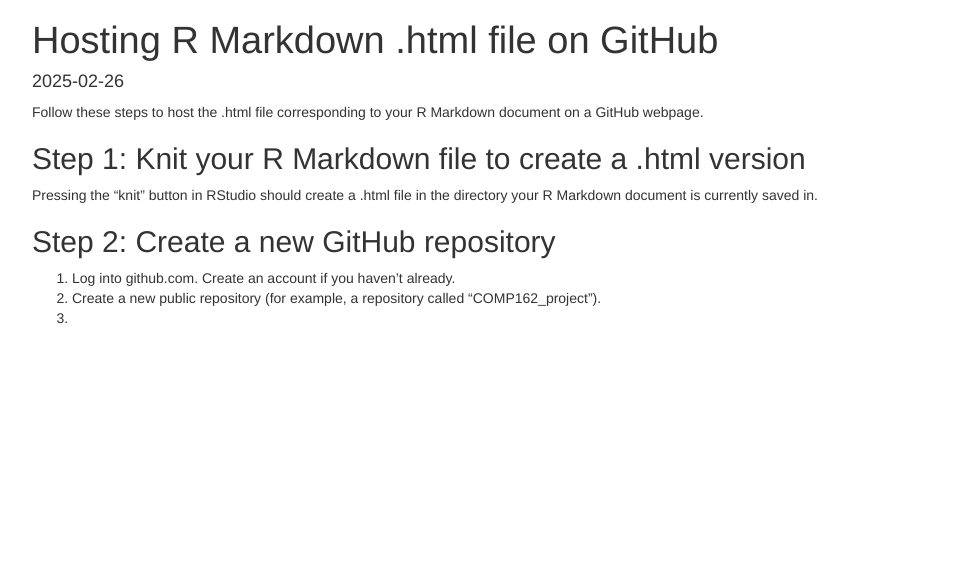
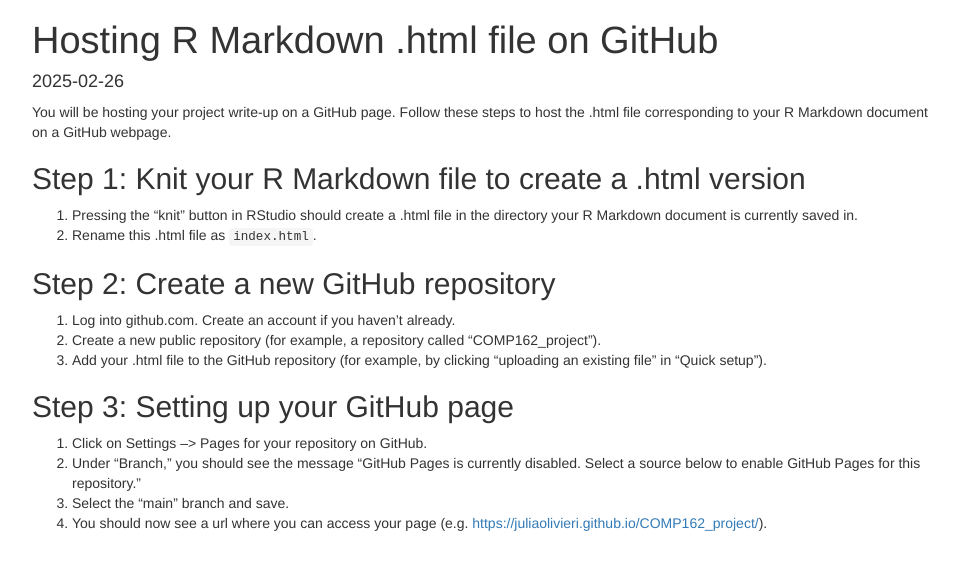
Before and after one commit to juliaolivieri/COMP162_project, a plain HTML site: page index.html in a window 1280 px wide. Shown: the whole page, without its empty margins (153-1111 px from the left). Drawn offline with nearby package versions, Linux system fonts and the light colour scheme; some packages are replaced by stand-ins of ours.

Commit message:
Add files via upload

```diff
--- a/index.html
+++ b/index.html
@@ -356,12 +356,16 @@ GitHub</h1>
 </div>
 
 
-<p>Follow these steps to host the .html file corresponding to your R
-Markdown document on a GitHub webpage.</p>
+<p>You will be hosting your project write-up on a GitHub page. Follow
+these steps to host the .html file corresponding to your R Markdown
+document on a GitHub webpage.</p>
 <div id="step-1-knit-your-r-markdown-file-to-create-a-.html-version" class="section level2">
 <h2>Step 1: Knit your R Markdown file to create a .html version</h2>
-<p>Pressing the “knit” button in RStudio should create a .html file in
-the directory your R Markdown document is currently saved in.</p>
+<ol style="list-style-type: decimal">
+<li>Pressing the “knit” button in RStudio should create a .html file in
+the directory your R Markdown document is currently saved in.</li>
+<li>Rename this .html file as <code>index.html</code>.</li>
+</ol>
 </div>
 <div id="step-2-create-a-new-github-repository" class="section level2">
 <h2>Step 2: Create a new GitHub repository</h2>
@@ -369,7 +373,19 @@ the directory your R Markdown document is currently saved in.</p>
 <li>Log into github.com. Create an account if you haven’t already.</li>
 <li>Create a new public repository (for example, a repository called
 “COMP162_project”).</li>
-<li></li>
+<li>Add your .html file to the GitHub repository (for example, by
+clicking “uploading an existing file” in “Quick setup”).</li>
+</ol>
+</div>
+<div id="step-3-setting-up-your-github-page" class="section level2">
+<h2>Step 3: Setting up your GitHub page</h2>
+<ol style="list-style-type: decimal">
+<li>Click on Settings –&gt; Pages for your repository on GitHub.</li>
+<li>Under “Branch,” you should see the message “GitHub Pages is
+currently disabled. Select a source below to enable GitHub Pages for
+this repository.”</li>
+<li>Select the “main” branch and save.</li>
+<li>You should now see a url where you can access your page (e.g. <a href="https://juliaolivieri.github.io/COMP162_project/" class="uri">https://juliaolivieri.github.io/COMP162_project/</a>).</li>
 </ol>
 </div>
 
```
